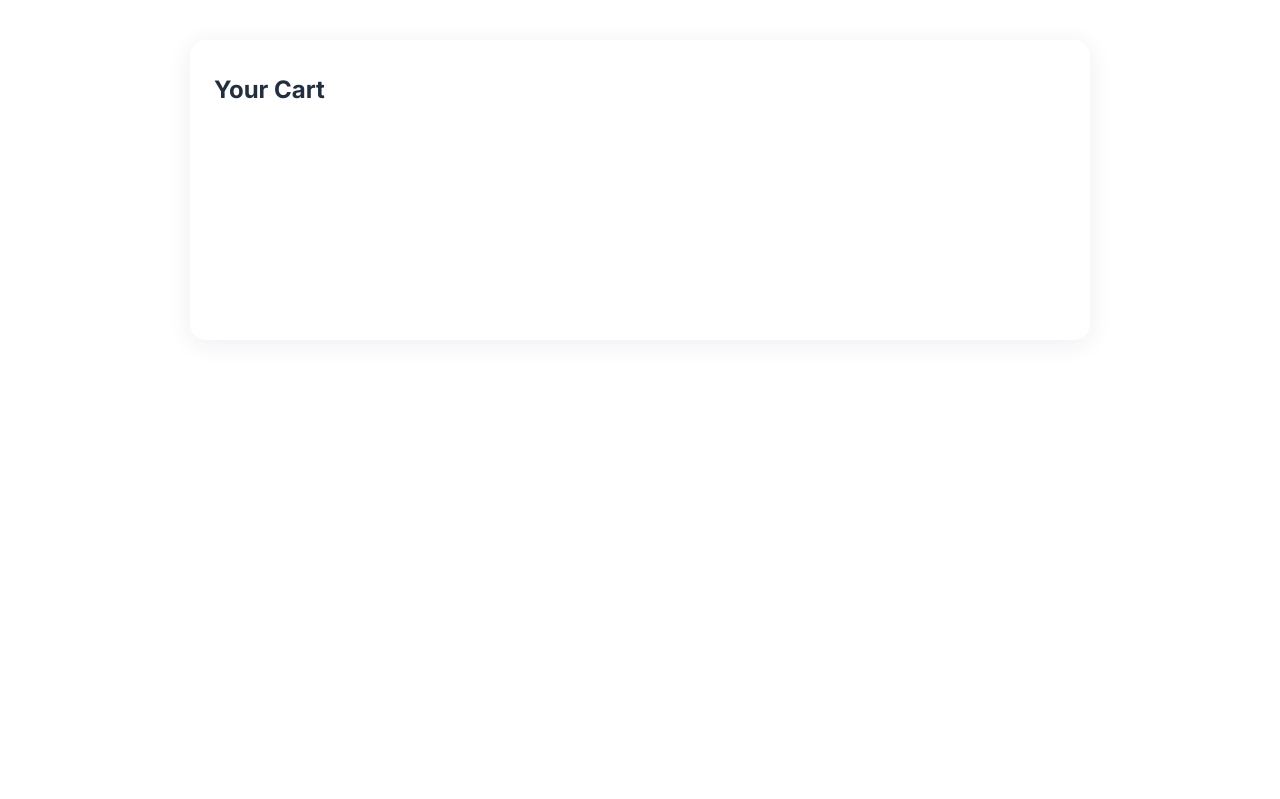
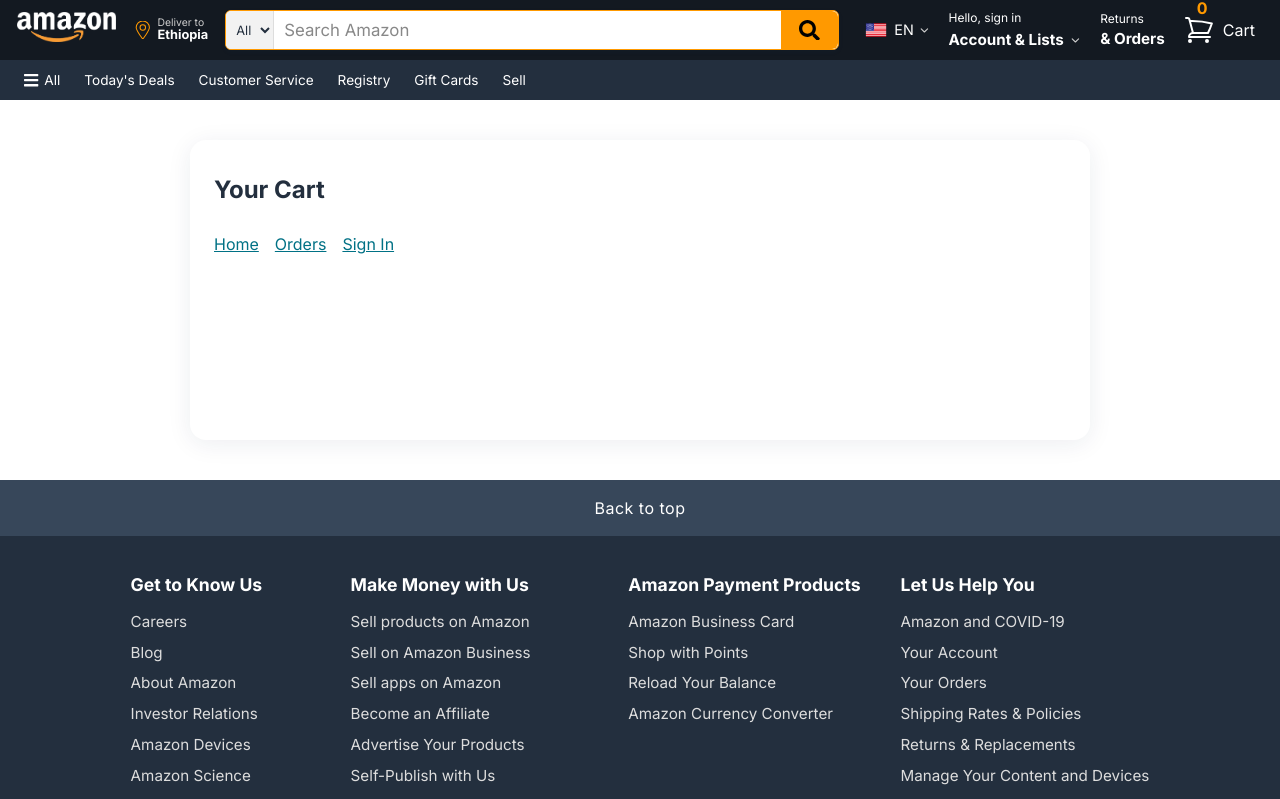
Before and after one commit to Reddy-1227/Amazon-Clone, a React (Vite) app: page /cart in a window 1280 px wide. Shown: the top 799 px of the page. Built offline with nearby package versions, Linux system fonts and the light colour scheme.

Commit message:
feat: wrap authentication, cart, payment, orders, and product detail pages in Layout and add Footer; enhance Header with navigation links

```diff
--- a/src/Pages/Auth/Signin.jsx
+++ b/src/Pages/Auth/Signin.jsx
@@ -1,12 +1,17 @@
 import React from "react";
+import Layout from "../../components/Layout";
+import Footer from "../../components/Footer";
 import styles from "./auth.module.css";
 
 const Signin = () => {
   return (
-    <div className={styles.authWrapper}>
-      <h2>Sign In</h2>
-      {/* Add your styled form here */}
-    </div>
+    <Layout>
+      <div className={styles.authWrapper}>
+        <h2>Sign In</h2>
+        {/* Add your styled form here */}
+      </div>
+      <Footer />
+    </Layout>
   );
 };
 
--- a/src/Pages/Auth/Signup.jsx
+++ b/src/Pages/Auth/Signup.jsx
@@ -1,12 +1,17 @@
 import React from "react";
+import Layout from "../../components/Layout";
+import Footer from "../../components/Footer";
 import styles from "./auth.module.css";
 
 const Signup = () => {
   return (
-    <div className={styles.authWrapper}>
-      <h2>Sign Up</h2>
-      {/* Add your styled form here */}
-    </div>
+    <Layout>
+      <div className={styles.authWrapper}>
+        <h2>Sign Up</h2>
+        {/* Add your styled form here */}
+      </div>
+      <Footer />
+    </Layout>
   );
 };
 
--- a/src/Pages/Cart/Cart.jsx
+++ b/src/Pages/Cart/Cart.jsx
@@ -1,12 +1,29 @@
 import React from "react";
+import Layout from "../../components/Layout";
+import Footer from "../../components/Footer";
 import styles from "./cart.module.css";
+import { Link } from "react-router-dom";
 
 const Cart = () => {
   return (
-    <div className={styles.cartWrapper}>
-      <h2>Your Cart</h2>
-      {/* Cart items and summary here */}
-    </div>
+    <Layout>
+      <div className={styles.cartWrapper}>
+        <h2>Your Cart</h2>
+        <nav>
+          <Link to="/" style={{ color: "#007185", marginRight: "16px" }}>
+            Home
+          </Link>
+          <Link to="/orders" style={{ color: "#007185", marginRight: "16px" }}>
+            Orders
+          </Link>
+          <Link to="/auth/signin" style={{ color: "#007185" }}>
+            Sign In
+          </Link>
+        </nav>
+        {/* Cart items and summary here */}
+      </div>
+      <Footer />
+    </Layout>
   );
 };
 
--- a/src/Pages/Orders/Orders.jsx
+++ b/src/Pages/Orders/Orders.jsx
@@ -1,12 +1,17 @@
 import React from "react";
+import Layout from "../../components/Layout";
+import Footer from "../../components/Footer";
 import styles from "./orders.module.css";
 
 const Orders = () => {
   return (
-    <div className={styles.ordersWrapper}>
-      <h2>Your Orders</h2>
-      {/* Orders list here */}
-    </div>
+    <Layout>
+      <div className={styles.ordersWrapper}>
+        <h2>Your Orders</h2>
+        {/* Orders list here */}
+      </div>
+      <Footer />
+    </Layout>
   );
 };
 
--- a/src/Pages/Payment/Payment.jsx
+++ b/src/Pages/Payment/Payment.jsx
@@ -1,12 +1,17 @@
 import React from "react";
+import Layout from "../../components/Layout";
+import Footer from "../../components/Footer";
 import styles from "./payment.module.css";
 
 const Payment = () => {
   return (
-    <div className={styles.paymentWrapper}>
-      <h2>Payment</h2>
-      {/* Payment form and summary here */}
-    </div>
+    <Layout>
+      <div className={styles.paymentWrapper}>
+        <h2>Payment</h2>
+        {/* Payment form and summary here */}
+      </div>
+      <Footer />
+    </Layout>
   );
 };
 
--- a/src/Pages/ProductDetial/ProductDetail.jsx
+++ b/src/Pages/ProductDetial/ProductDetail.jsx
@@ -1,12 +1,17 @@
 import React from "react";
+import Layout from "../../components/Layout";
+import Footer from "../../components/Footer";
 import styles from "./productdetail.module.css";
 
 const ProductDetail = () => {
   return (
-    <div className={styles.productDetailWrapper}>
-      <h2>Product Detail</h2>
-      {/* Product details here */}
-    </div>
+    <Layout>
+      <div className={styles.productDetailWrapper}>
+        <h2>Product Detail</h2>
+        {/* Product details here */}
+      </div>
+      <Footer />
+    </Layout>
   );
 };
 
--- a/src/Pages/Results/Results.jsx
+++ b/src/Pages/Results/Results.jsx
@@ -1,12 +1,17 @@
 import React from "react";
+import Layout from "../../components/Layout";
+import Footer from "../../components/Footer";
 import styles from "./results.module.css";
 
 const Results = () => {
   return (
-    <div className={styles.resultsWrapper}>
-      <h2>Results</h2>
-      {/* Search results here */}
-    </div>
+    <Layout>
+      <div className={styles.resultsWrapper}>
+        <h2>Results</h2>
+        {/* Search results here */}
+      </div>
+      <Footer />
+    </Layout>
   );
 };
 
--- a/src/components/Header/Header.jsx
+++ b/src/components/Header/Header.jsx
@@ -3,6 +3,7 @@
 import { FaSearch, FaBars, FaMapMarkerAlt, FaUser } from "react-icons/fa";
 import { HiOutlineShoppingCart } from "react-icons/hi2";
 import { FiChevronDown } from "react-icons/fi";
+import { Link } from "react-router-dom";
 import nav_logo from "../../assets/Images/nav_log.png";
 import usa_flag from "../../assets/Images/usa_flag.png";
 
@@ -99,7 +100,9 @@
           >
             <FaBars />
           </button>
-          <img src={nav_logo} alt="Amazon Logo" className={styles.logo} />
+          <Link to="/" className={styles.logoLink}>
+            <img src={nav_logo} alt="Amazon Logo" className={styles.logo} />
+          </Link>
           {/* DeliverTo for DESKTOP - hidden on mobile via CSS */}
           <div className={`${styles.deliverTo} ${styles.deliverToDesktop}`}>
             <FaMapMarkerAlt className={styles.locationIcon} />
@@ -156,41 +159,45 @@
               className={`${styles.accountIcon} ${styles.showOnMobile}`}
             />
             {isMobile ? (
-              <span className={`${styles.boldText} ${styles.signInMobile}`}>
+              <Link
+                to="/auth/signin"
+                className={`${styles.boldText} ${styles.signInMobile}`}
+              >
                 Sign In{" "}
                 <FiChevronDown className={styles.chevronIconMobileSignIn} />
-              </span>
+              </Link>
             ) : (
               <>
                 <span className={styles.smallText}>Hello, sign in</span>
-                <span className={styles.boldText}>
+                <Link to="/auth/signin" className={styles.boldText}>
                   Account & Lists{" "}
                   <FiChevronDown className={styles.chevronIcon} />
-                </span>
+                </Link>
               </>
             )}
             {showAccountDropdown && (
               <div className={styles.dropdownMenu}>
-                <div>Your Account</div>
-                <div>Your Orders</div>
-                <div>Sign Out</div>
+                <Link to="/auth/signin">Your Account</Link>
+                <Link to="/orders">Your Orders</Link>
+                <span>Sign Out</span>
               </div>
             )}
           </div>
 
           <div className={`${styles.ordersWrap} ${styles.hideOnMobile}`}>
             <span className={styles.smallText}>Returns</span>
-            <span className={styles.boldText}>& Orders</span>
+            <Link to="/orders" className={styles.boldText}>
+              & Orders
+            </Link>
           </div>
-          {/* Cart - Remains */}
-          <div className={styles.cartWrap}>
+          {/* Cart  */}
+          <Link to="/cart" className={styles.cartWrap}>
             <HiOutlineShoppingCart className={styles.cartIcon} />
             <span className={styles.cartCount}>0</span>
             <span className={styles.cartText}>Cart</span>
-          </div>
+          </Link>
         </div>
       </div>
-
       {/* Secondary Nav Links (Scrollable on Mobile) */}
       <nav
         className={`
@@ -236,24 +243,25 @@
       {showMenu && (
         <div className={styles.mobileMenu}>
           <div className={styles.mobileMenuHeader}>
-            <FaUser className={styles.accountIcon} />{" "}
-            {/* Icon in menu header */}
-            <h3>Hello, Sign In</h3>
+            <FaUser className={styles.accountIcon} />
+            <h3>
+              Hello, <Link to="/auth/signin">Sign In</Link>
+            </h3>
           </div>
-          <span className={styles.navLink}>Home</span>
+          <Link to="/" className={styles.navLink}>
+            Home
+          </Link>
           <span className={styles.navLink}>Shop by Department</span>
-          <span className={styles.navLink}>Today's Deals</span>
-          {/* Add items from hidden top bar sections */}
+          <Link to="/results" className={styles.navLink}>
+            Today's Deals
+          </Link>
           <div className={styles.mobileMenuItem}>
-            {" "}
-            {/* Orders */}
-            <span className={styles.navLink}>Your Orders</span>
+            <Link to="/orders" className={styles.navLink}>
+              Your Orders
+            </Link>
           </div>
           <div className={styles.mobileMenuItem}>
-            {" "}
-            {/* Language */}
-            <span className={styles.navLink}>Language: EN</span>{" "}
-            {/* Simplified or full dropdown */}
+            <span className={styles.navLink}>Language: EN</span>
           </div>
           <span className={styles.navLink}>Customer Service</span>
           <span className={styles.navLink}>Settings</span>
--- a/src/components/Header/header.module.css
+++ b/src/components/Header/header.module.css
@@ -252,6 +252,7 @@
   position: relative;
   flex-direction: row;
   gap: 2px;
+  text-decoration: none !important;
 }
 .cartIcon {
   font-size: 2rem;
@@ -262,6 +263,7 @@
   margin-left: 4px;
   display: inline;
   font-size: 1rem;
+  color: #fff;
 }
 .cartCount {
   position: absolute;
@@ -581,3 +583,59 @@
 .hideOnDesktopFlex {
   display: none !important;
 }
+
+.logoLink {
+  color: #fff !important;
+  text-decoration: none;
+}
+
+.boldText,
+.smallText {
+  color: #fff !important;
+}
+
+.accountWrap {
+  display: flex;
+  flex-direction: column;
+  align-items: flex-start;
+  gap: 0;
+  border: 1px solid transparent;
+  height: 40px;
+  box-sizing: border-box;
+  justify-content: center;
+}
+
+.accountWrap > span,
+.accountWrap > a {
+  display: block;
+  color: #fff !important;
+  text-decoration: none;
+}
+
+.accountWrap > a {
+  margin-top: 2px;
+}
+
+.dropdownMenu a {
+  color: #111 !important;
+  display: block;
+  padding: 6px 0;
+  text-decoration: none;
+}
+
+.cartText,
+.boldText {
+  text-decoration: none !important;
+}
+
+.cartWrap a,
+.cartText,
+.ordersWrap a {
+  text-decoration: none !important;
+  color: #fff !important;
+}
+
+.cartWrap a:visited {
+  text-decoration: none !important;
+  color: #fff !important;
+}
```
